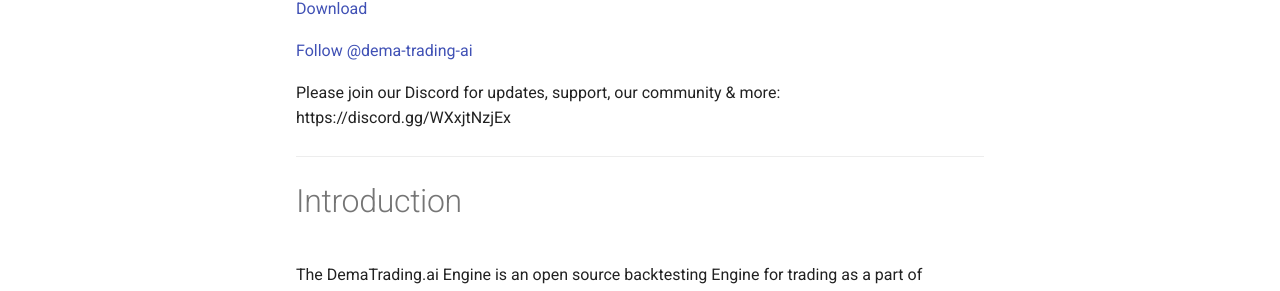
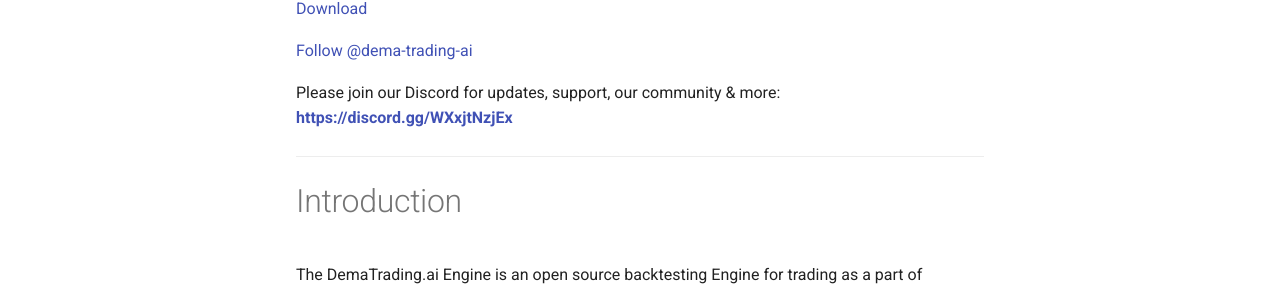
Before and after one commit to dema-trading-ai/engine, an MkDocs documentation site: the page built from docs/index.md, in a window 1280 px wide. Shown: the part 310-601 px from the top of the page. Built offline with MkDocs 1.6.1 and Material for MkDocs 9.7.7, drawn with Linux system fonts in a browser that asks for light colours; comment, search, counter and statistics services are not loaded; part of the change alters nothing that is shown.

Commit message:
[Hotfix] hotfix

```diff
--- a/docs/index.md
+++ b/docs/index.md
@@ -15,7 +15,7 @@
 <a class="github-button" href="https://github.com/dema-trading-ai" data-size="large" aria-label="Follow @dema-trading-ai on GitHub">Follow @dema-trading-ai</a>
 
 Please join our Discord for updates, support, our community & more:
-https://discord.gg/WXxjtNzjEx
+**[https://discord.gg/WXxjtNzjEx](https://discord.gg/WXxjtNzjEx)**
 
 ***
 
```
